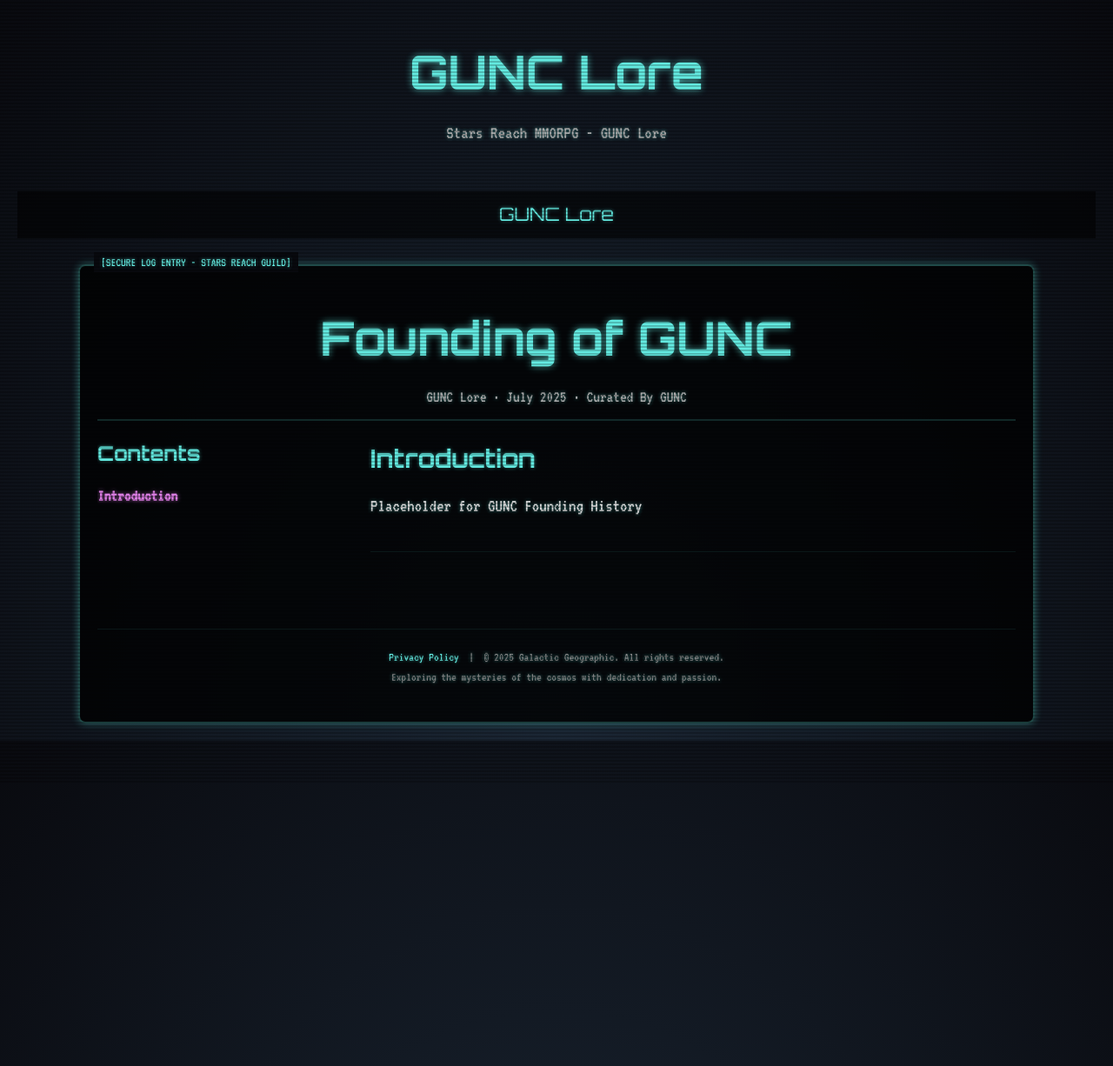
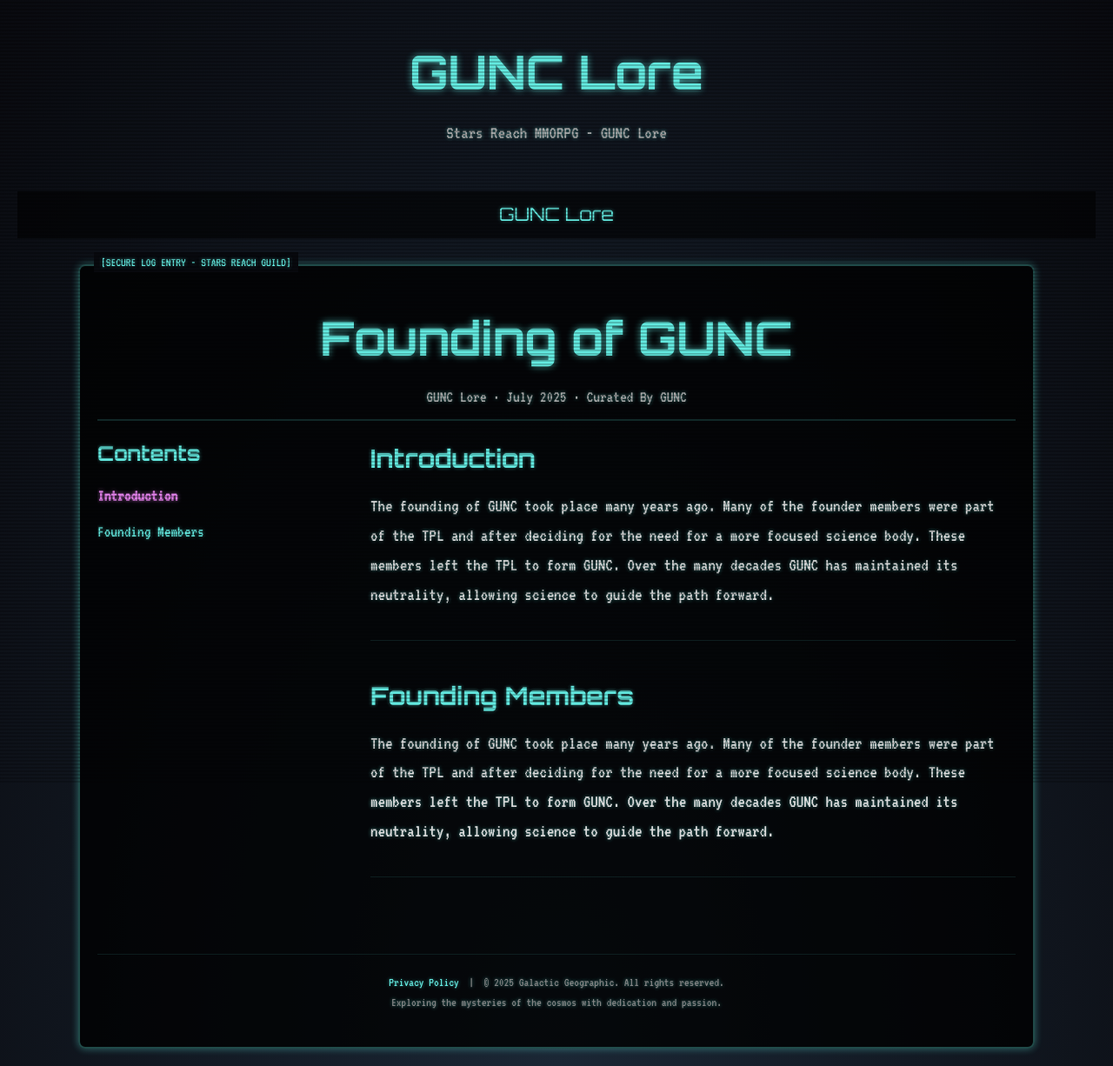
Before and after one commit to drake-vellaut/guncLore, a Jekyll site: the page built from _posts/2025-07-20-lore.html, in a window 1280 px wide. Shown: the whole page at 87% size. Built offline with Jekyll 4.4.1, drawn with Linux system fonts in a browser that asks for light colours.

Commit message:
testing for readability

```diff
--- a/_posts/2025-07-20-lore.html
+++ b/_posts/2025-07-20-lore.html
@@ -12,7 +12,15 @@ twitter_site: "@GUNC_StarsReach"
 <section id="introduction">
   <h2>Introduction</h2>
 <p>
-    Placeholder for GUNC Founding History
+    The founding of GUNC took place many years ago. Many of the founder members were part of the TPL and after deciding for the need for a more focused science body. These members left the TPL to form GUNC. Over the many decades GUNC has maintained its neutrality, allowing science to guide the path forward.
   </p>
 
 </section>
+
+<section id="founding members">
+  <h2>Founding Members</h2>
+<p>
+    The founding of GUNC took place many years ago. Many of the founder members were part of the TPL and after deciding for the need for a more focused science body. These members left the TPL to form GUNC. Over the many decades GUNC has maintained its neutrality, allowing science to guide the path forward.
+  </p>
+
+</section>
```
